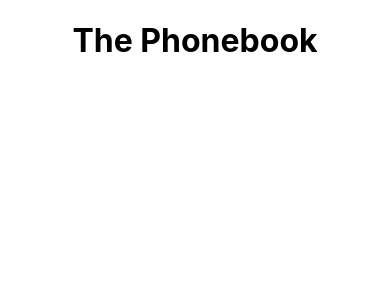
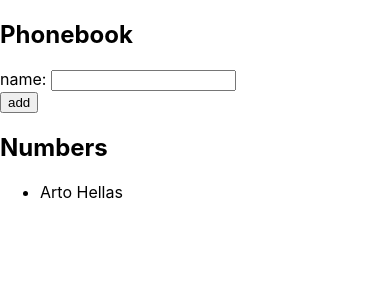
Before and after one commit to xaviguasch/fullstackopen-2022, a React (Create React App) app in the folder part2/the-phonebook-fso-part2-app/: page / in a window 390 px wide. Shown: the top 300 px of the page. Built offline with nearby package versions, Linux system fonts and the light colour scheme.

Commit message:
solved exercise 2.6: The Phonebook Step1

```diff
--- a/part2/the-phonebook-fso-part2-app/src/App.js
+++ b/part2/the-phonebook-fso-part2-app/src/App.js
@@ -1,9 +1,40 @@
+import { useState } from 'react'
+
 import './App.css'
 
-function App() {
+const App = () => {
+  const [persons, setPersons] = useState([{ name: 'Arto Hellas' }])
+  const [newName, setNewName] = useState('')
+
+  const handleNoteChange = (event) => {
+    setNewName(event.target.value)
+  }
+
+  const addName = (event) => {
+    event.preventDefault()
+
+    setPersons([...persons, { name: newName, id: persons.length + 1 }])
+
+    setNewName('')
+  }
+
   return (
-    <div className='App'>
-      <h1>The Phonebook</h1>
+    <div>
+      <h2>Phonebook</h2>
+      <form onSubmit={addName}>
+        <div>
+          name: <input value={newName} onChange={handleNoteChange} />
+        </div>
+        <div>
+          <button type='submit'>add</button>
+        </div>
+      </form>
+      <h2>Numbers</h2>
+      <ul>
+        {persons.map((p) => (
+          <li key={p.name}>{p.name}</li>
+        ))}
+      </ul>
     </div>
   )
 }
```
